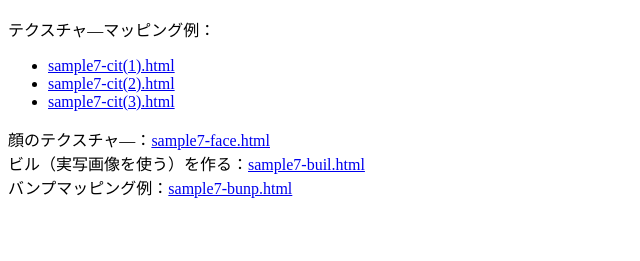
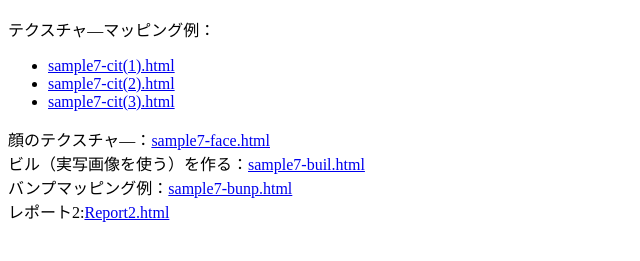
Before and after one commit to ST2132094/test01, a plain HTML site: page index.html in a window 1280 px wide. Shown: the part 127-388 px from the top of the page, without its empty margins (0-640 px from the left). Drawn offline with Linux system fonts and the light colour scheme.

Commit message:
Update index.html

```diff
--- a/index.html
+++ b/index.html
@@ -17,6 +17,7 @@
         顔のテクスチャ―：<a href="sample7-face.html">sample7-face.html</a><br>
         ビル（実写画像を使う）を作る：<a href="sample7-buil.html">sample7-buil.html</a><br>
         バンプマッピング例：<a href="sample7-bump.html">sample7-bunp.html</a><br>
+        レポート2:<a href="Report2.html">Report2.html</a><br>
     </p>
 </body>
 </html>
```
